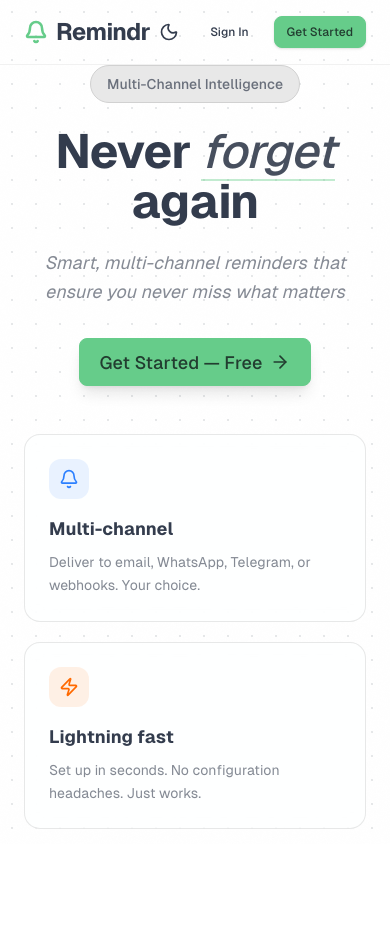
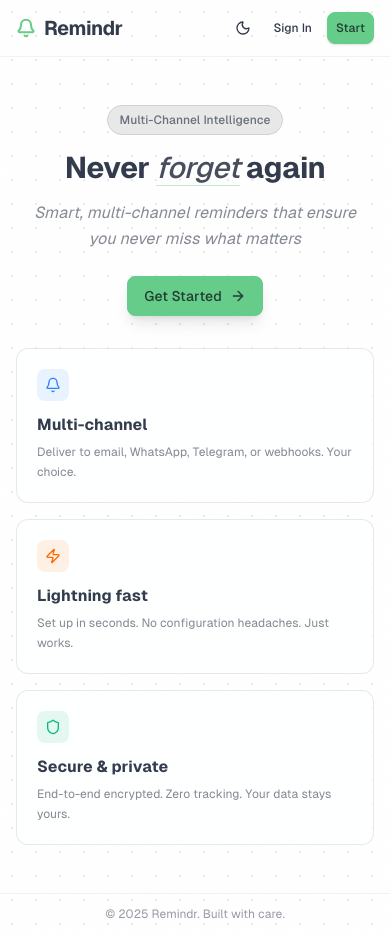
Before and after one commit to mariuspruvot/remindr_front, a React (Vite) app: page / in a window 390 px wide. Before the commit the page ends 844 px from the top, so only its background shows below. Built offline with nearby package versions, Linux system fonts and the light colour scheme; no server answers.

Commit message:
fix: add proper spacing between navbar and hero content

```diff
--- a/src/pages/Dashboard.tsx
+++ b/src/pages/Dashboard.tsx
@@ -37,13 +37,13 @@ function Dashboard({ onEditReminder, onResendVerification }: DashboardProps) {
   const sentReminders = reminders.filter((r) => r.sent).length;
   const activeChannels = channels.filter((c) => c.confirmed).length;
   return (
-    <div className="p-6 lg:p-8 max-w-7xl mx-auto">
+    <div className="p-4 sm:p-6 lg:p-8 max-w-7xl mx-auto">
       {/* Page Header */}
-      <div className="mb-8">
-        <h1 className="text-2xl lg:text-3xl font-semibold text-base-content mb-2">
+      <div className="mb-6 sm:mb-8">
+        <h1 className="text-xl sm:text-2xl lg:text-3xl font-semibold text-base-content mb-1 sm:mb-2">
           Dashboard
         </h1>
-        <p className="text-base-content/60">
+        <p className="text-sm sm:text-base text-base-content/60">
           Manage your reminders and channels
         </p>
       </div>
--- a/src/pages/Landing.tsx
+++ b/src/pages/Landing.tsx
@@ -30,7 +30,7 @@ function Landing() {
 
   return (
     <motion.div
-      className="h-screen flex flex-col overflow-hidden relative bg-base-100"
+      className="min-h-screen flex flex-col overflow-y-auto overflow-x-hidden relative bg-base-100"
       initial={{ opacity: 0 }}
       animate={{ opacity: 1 }}
       exit={{ opacity: 0 }}
@@ -74,13 +74,18 @@ function Landing() {
         transition={{ duration: 0.5 }}
         className="relative z-20 border-b border-base-300/30"
       >
-        <div className="max-w-7xl mx-auto px-6 lg:px-8 py-4 flex justify-between items-center">
+        <div className="max-w-7xl mx-auto px-4 sm:px-6 lg:px-8 py-3 sm:py-4 flex justify-between items-center">
           <div className="flex items-center gap-2">
-            <Bell className="w-6 h-6 text-primary" strokeWidth={2.5} />
-            <span className="text-2xl font-bold tracking-tight">Remindr</span>
+            <Bell
+              className="w-5 h-5 sm:w-6 sm:h-6 text-primary"
+              strokeWidth={2.5}
+            />
+            <span className="text-xl sm:text-2xl font-bold tracking-tight">
+              Remindr
+            </span>
           </div>
 
-          <div className="flex items-center gap-3">
+          <div className="flex items-center gap-1.5 sm:gap-3">
             {/* Theme Toggle */}
             <button
               onClick={toggleTheme}
@@ -88,30 +93,32 @@ function Landing() {
               aria-label="Toggle theme"
             >
               {isDark ? (
-                <Sun className="w-5 h-5" />
+                <Sun className="w-4 h-4 sm:w-5 sm:h-5" />
               ) : (
-                <Moon className="w-5 h-5" />
+                <Moon className="w-4 h-4 sm:w-5 sm:h-5" />
               )}
             </button>
 
             {isSignedIn ? (
               <Link
                 to="/dashboard"
-                className="btn btn-primary btn-sm gap-2 shadow-sm font-medium"
+                className="btn btn-primary btn-sm gap-1.5 sm:gap-2 shadow-sm font-medium text-xs sm:text-sm"
               >
-                Dashboard
-                <ArrowRight className="w-4 h-4" />
+                <span className="hidden xs:inline">Dashboard</span>
+                <span className="xs:hidden">App</span>
+                <ArrowRight className="w-3.5 h-3.5 sm:w-4 sm:h-4" />
               </Link>
             ) : (
               <>
                 <SignInButton mode="modal">
-                  <button className="btn btn-ghost btn-sm font-medium">
+                  <button className="btn btn-ghost btn-sm font-medium text-xs sm:text-sm px-2 sm:px-4">
                     Sign In
                   </button>
                 </SignInButton>
                 <SignUpButton mode="modal">
-                  <button className="btn btn-primary btn-sm shadow-sm font-medium">
-                    Get Started
+                  <button className="btn btn-primary btn-sm shadow-sm font-medium text-xs sm:text-sm px-2 sm:px-4">
+                    <span className="hidden xs:inline">Get Started</span>
+                    <span className="xs:hidden">Start</span>
                   </button>
                 </SignUpButton>
               </>
@@ -120,16 +127,16 @@ function Landing() {
         </div>
       </motion.nav>
       {/* Main Content - Centered */}
-      <main className="relative z-10 flex-1 flex flex-col items-center justify-center px-6 pb-8">
+      <main className="relative z-10 flex-1 flex flex-col items-center justify-center px-4 sm:px-6 py-12 sm:py-16 lg:py-20">
         <div className="max-w-7xl mx-auto w-full">
           {/* Hero Section */}
-          <div className="text-center mb-12 lg:mb-16">
+          <div className="text-center mb-8 sm:mb-12 lg:mb-16">
             {/* Badge */}
             <motion.div
               initial={{ opacity: 0 }}
               animate={{ opacity: 1 }}
               transition={{ delay: 0.1, duration: 0.5 }}
-              className="inline-flex items-center gap-2 px-4 py-2 rounded-full bg-base-200 border border-base-300 text-sm font-medium mb-6"
+              className="inline-flex items-center gap-2 px-3 sm:px-4 py-1.5 sm:py-2 rounded-full bg-base-200 border border-base-300 text-xs sm:text-sm font-medium mb-4 sm:mb-6"
             >
               <span className="text-base-content/70">
                 Multi-Channel Intelligence
@@ -142,13 +149,13 @@ function Landing() {
               initial="initial"
               animate="animate"
               transition={{ delay: 0.2 }}
-              className="text-5xl md:text-6xl lg:text-7xl font-semibold text-base-content mb-5 leading-[1.05] tracking-[-0.02em]"
+              className="text-3xl sm:text-5xl md:text-6xl lg:text-7xl font-semibold text-base-content mb-4 sm:mb-5 leading-[1.1] sm:leading-[1.05] tracking-[-0.02em] px-2"
             >
               Never{" "}
               <span className="relative inline-block font-medium italic text-base-content/90">
                 forget
                 <motion.span
-                  className="absolute -bottom-1 left-0 right-0 h-[2px] bg-primary/40"
+                  className="absolute -bottom-0.5 sm:-bottom-1 left-0 right-0 h-[1.5px] sm:h-[2px] bg-primary/40"
                   initial={{ scaleX: 0, originX: 0 }}
                   animate={{ scaleX: 1 }}
                   transition={{ delay: 0.6, duration: 0.5, ease: "easeOut" }}
@@ -163,7 +170,7 @@ function Landing() {
               initial="initial"
               animate="animate"
               transition={{ delay: 0.3 }}
-              className="text-lg md:text-xl italic text-base-content/60 mb-8 max-w-2xl mx-auto leading-relaxed"
+              className="text-base sm:text-lg md:text-xl italic text-base-content/60 mb-6 sm:mb-8 max-w-2xl mx-auto leading-relaxed px-4"
             >
               Smart, multi-channel reminders that ensure you never miss what
               matters
@@ -175,20 +182,21 @@ function Landing() {
               initial="initial"
               animate="animate"
               transition={{ delay: 0.4 }}
-              className="mb-12"
+              className="mb-8 sm:mb-12"
             >
               {isSignedIn ? (
                 <Link to="/dashboard">
-                  <button className="btn btn-primary btn-lg gap-2 shadow-lg font-medium">
+                  <button className="btn btn-primary btn-md sm:btn-lg gap-2 shadow-lg font-medium">
                     Go to Dashboard
-                    <ArrowRight className="w-5 h-5" />
+                    <ArrowRight className="w-4 h-4 sm:w-5 sm:h-5" />
                   </button>
                 </Link>
               ) : (
                 <SignUpButton mode="modal">
-                  <button className="btn btn-primary btn-lg gap-2 shadow-lg font-medium">
-                    Get Started — Free
-                    <ArrowRight className="w-5 h-5" />
+                  <button className="btn btn-primary btn-md sm:btn-lg gap-2 shadow-lg font-medium">
+                    <span className="hidden xs:inline">Get Started — Free</span>
+                    <span className="xs:hidden">Get Started</span>
+                    <ArrowRight className="w-4 h-4 sm:w-5 sm:h-5" />
                   </button>
                 </SignUpButton>
               )}
@@ -200,7 +208,7 @@ function Landing() {
             variants={stagger}
             initial="initial"
             animate="animate"
-            className="grid grid-cols-1 md:grid-cols-3 gap-5 lg:gap-6 max-w-5xl mx-auto"
+            className="grid grid-cols-1 sm:grid-cols-3 gap-4 sm:gap-5 lg:gap-6 max-w-5xl mx-auto"
           >
             {[
               {
@@ -233,20 +241,20 @@ function Landing() {
                 initial={{ opacity: 0, y: 20 }}
                 animate={{ opacity: 1, y: 0 }}
                 transition={{ delay: 0.5 + index * 0.1, duration: 0.5 }}
-                className="p-6 lg:p-8 border border-base-300/50 rounded-2xl bg-base-100/50 backdrop-blur-sm hover:border-base-300 transition-colors duration-300"
+                className="p-5 sm:p-6 lg:p-8 border border-base-300/50 rounded-xl sm:rounded-2xl bg-base-100/50 backdrop-blur-sm hover:border-base-300 transition-colors duration-300"
               >
                 <div
-                  className={`inline-flex p-2.5 rounded-xl ${feature.bgColor} mb-4`}
+                  className={`inline-flex p-2 sm:p-2.5 rounded-lg sm:rounded-xl ${feature.bgColor} mb-3 sm:mb-4`}
                 >
                   <feature.icon
-                    className={`w-5 h-5 ${feature.iconColor}`}
+                    className={`w-4 h-4 sm:w-5 sm:h-5 ${feature.iconColor}`}
                     strokeWidth={2}
                   />
                 </div>
-                <h3 className="text-lg font-semibold mb-2 text-base-content">
+                <h3 className="text-base sm:text-lg font-semibold mb-1.5 sm:mb-2 text-base-content">
                   {feature.title}
                 </h3>
-                <p className="text-sm text-base-content/60 leading-relaxed">
+                <p className="text-xs sm:text-sm text-base-content/60 leading-relaxed">
                   {feature.description}
                 </p>
               </motion.div>
@@ -259,9 +267,9 @@ function Landing() {
         initial={{ opacity: 0 }}
         animate={{ opacity: 1 }}
         transition={{ delay: 0.8, duration: 0.5 }}
-        className="relative z-10 border-t border-base-300/30 py-4"
+        className="relative z-10 border-t border-base-300/30 py-3 sm:py-4"
       >
-        <div className="max-w-7xl mx-auto px-6 text-center">
+        <div className="max-w-7xl mx-auto px-4 sm:px-6 text-center">
           <p className="text-xs text-base-content/50">
             © 2025 Remindr. Built with care.
           </p>
```
Also changed, not shown: src/components/ReminderTable.tsx (+27 -23 lines).
